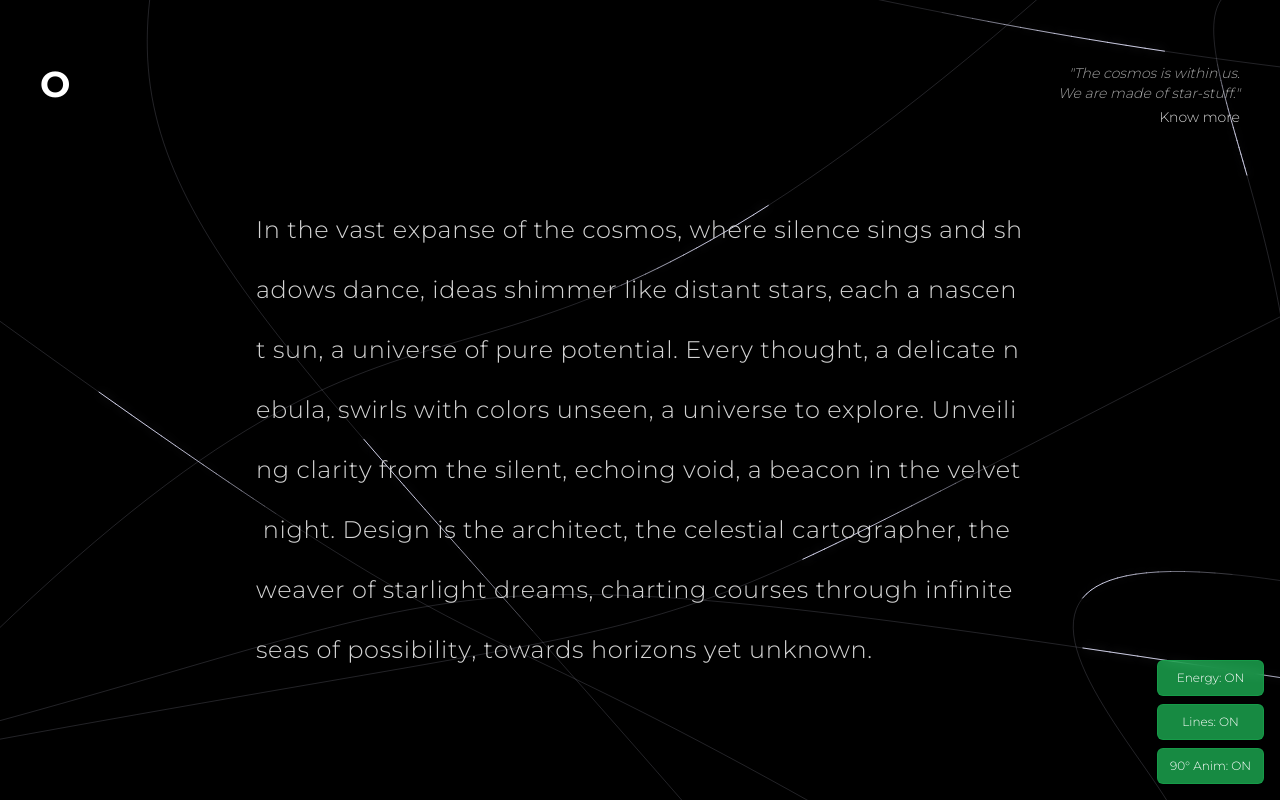
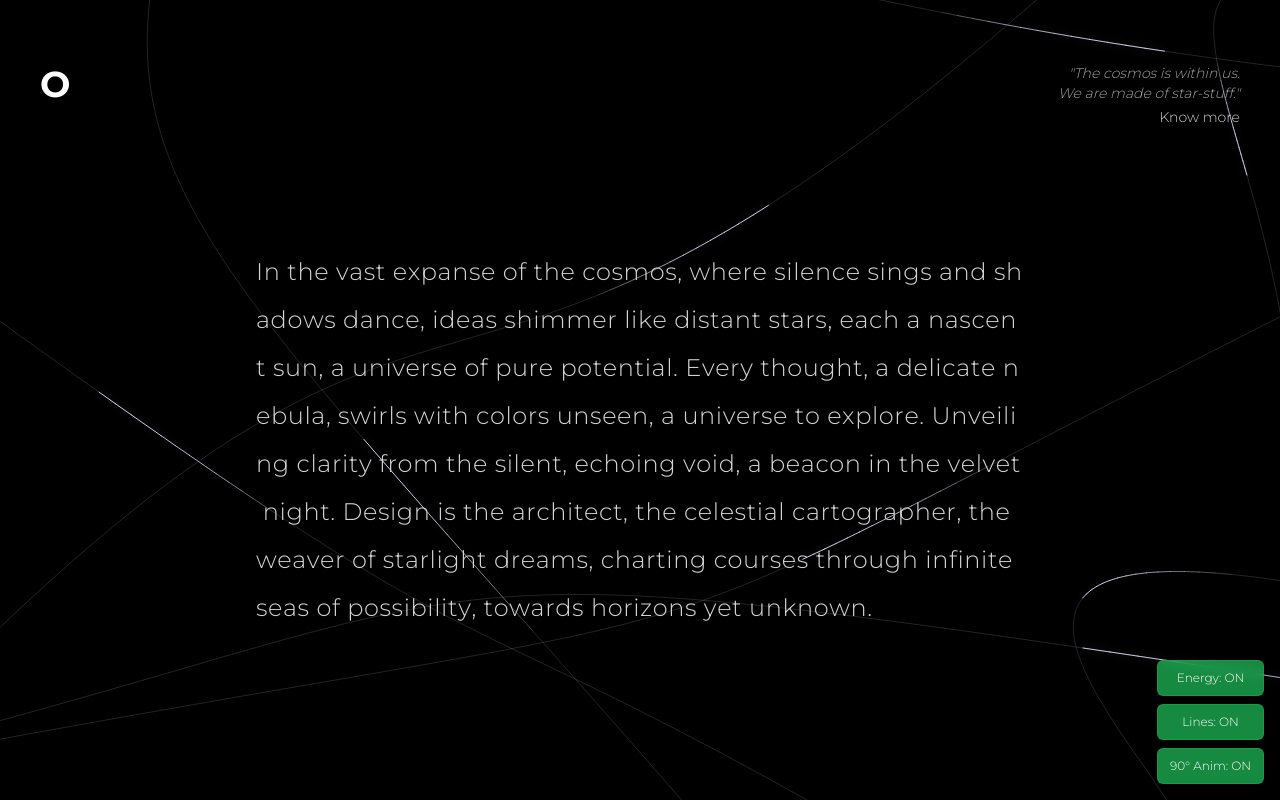
Before and after one commit to offware/OnFlow, a plain HTML site: page index.html in a window 1280 px wide. Drawn offline with nearby package versions, Linux system fonts and the light colour scheme.

Commit message:
Update index.html

```diff
--- a/index.html
+++ b/index.html
@@ -93,7 +93,7 @@
 
         #animatedParagraph p {
             min-height: 1.8em;
-            line-height: 2.5; /* Using the last set value from previous interaction */
+            line-height: 2; /* Using the last set value from previous interaction */
         }
         #animatedParagraph p span.letter-hover {
             display: inline-block;
```
